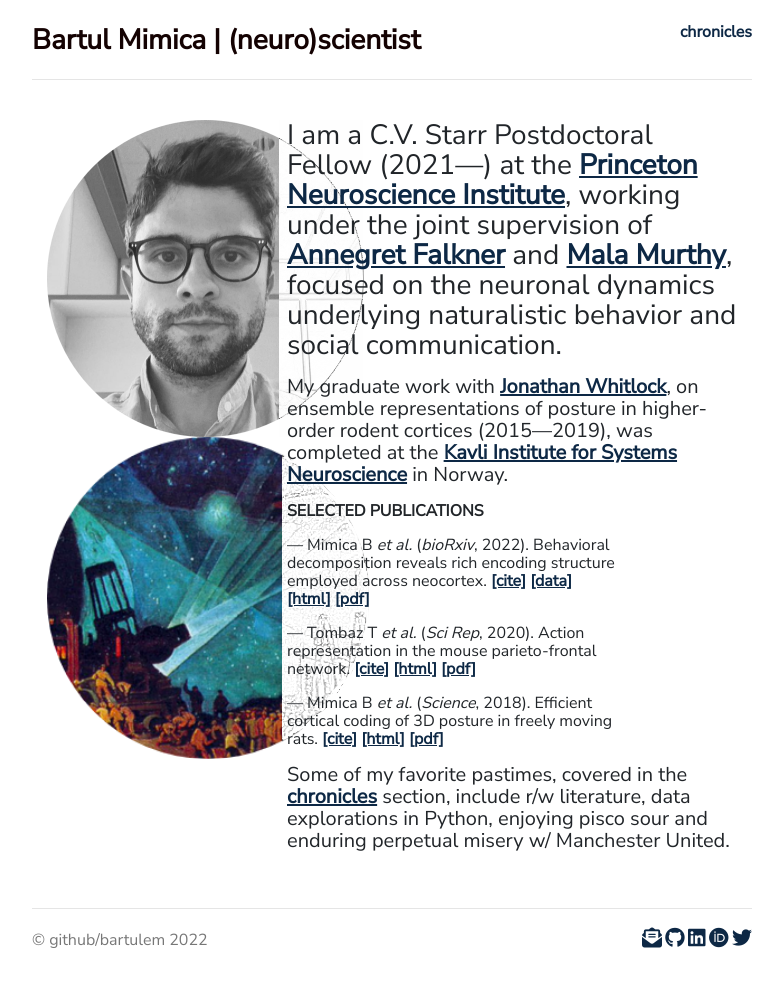
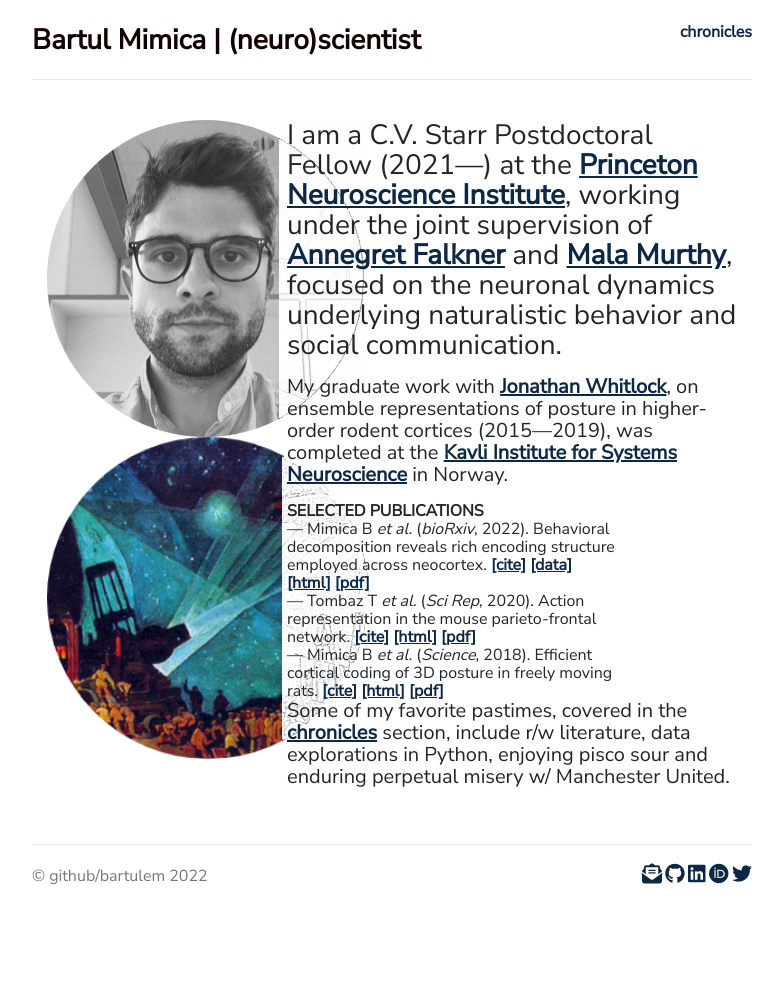
Before and after one commit to bartulem/bartulem.github.io, a Jekyll site: the page built from index.html, in a window 1280 px wide. Shown: the whole page, without its empty margins (248-1031 px from the left). Built offline with Jekyll 4.4.1, drawn with Linux system fonts in a browser that asks for light colours; nearby versions of some CDN libraries; comment, search, counter and statistics services are not loaded; a style sheet for code colours, icons or effects is not loaded; after the commit the page ends 944 px from its top, so only the background shows below that.

Commit message:
change pubs layout v69

```diff
--- a/css/style.css
+++ b/css/style.css
@@ -47,8 +47,7 @@
 .jumbotron .btn { font-size: 21px; padding: 14px 24px; }
 .marketing p { font-size: 20px; line-height: 22px; }
 .marketing p.lead { font-size: 28px; line-height: 30px; }
-.marketing p.publications { font-size: 16px; line-height: 18px; }
-.enumerating { row-gap: 0px; }
+.marketing p.publications { font-size: 16px; line-height: 18px; margin:0; padding:0; }
 
 .posts-list h1 { margin: 0; }
 .posts-list h2 { margin: 0; }
--- a/index.html
+++ b/index.html
@@ -16,12 +16,12 @@
 
 	<p>My graduate work with <a style= "text-decoration: underline" target="_blank" href="https://www.whitlocklab.org/">Jonathan Whitlock</a>, on ensemble representations of posture in higher-order rodent cortices (2015—2019), was completed at the <a style= "text-decoration: underline" target="_blank" href="https://www.ntnu.edu/kavli">Kavli Institute for Systems Neuroscience</a> in Norway.</p>
 
-	<div class="row enumerating">
+	<div class="row">
 		<div class="col-sm-12">
 		<p align="left" class="publications"> <b>SELECTED PUBLICATIONS</b></p>
 		</div>
 	</div>
-	<div class="row enumerating">
+	<div class="row">
 		<div class="col-sm-9">
 		<p align="left" class="publications">— Mimica B <em>et al.</em> (<em>bioRxiv</em>, 2022). Behavioral decomposition reveals rich encoding structure employed across neocortex. <a href="files/mimica2022.bib" download><u>[cite]</u></a> <a href="https://figshare.com/articles/dataset/Rat_3D_Tracking_E-Phys_KISN_2020_Dataset/17903834" target="_blank"><u>[data]</u></a> <a href="https://www.biorxiv.org/content/10.1101/2022.02.08.479515v2" target="_blank"><u>[html]</u></a> <a href="/files/MTBFDW_2022_bioRxiv.pdf" target="_blank"><u>[pdf]</u></a></p>
 		</div>
```
